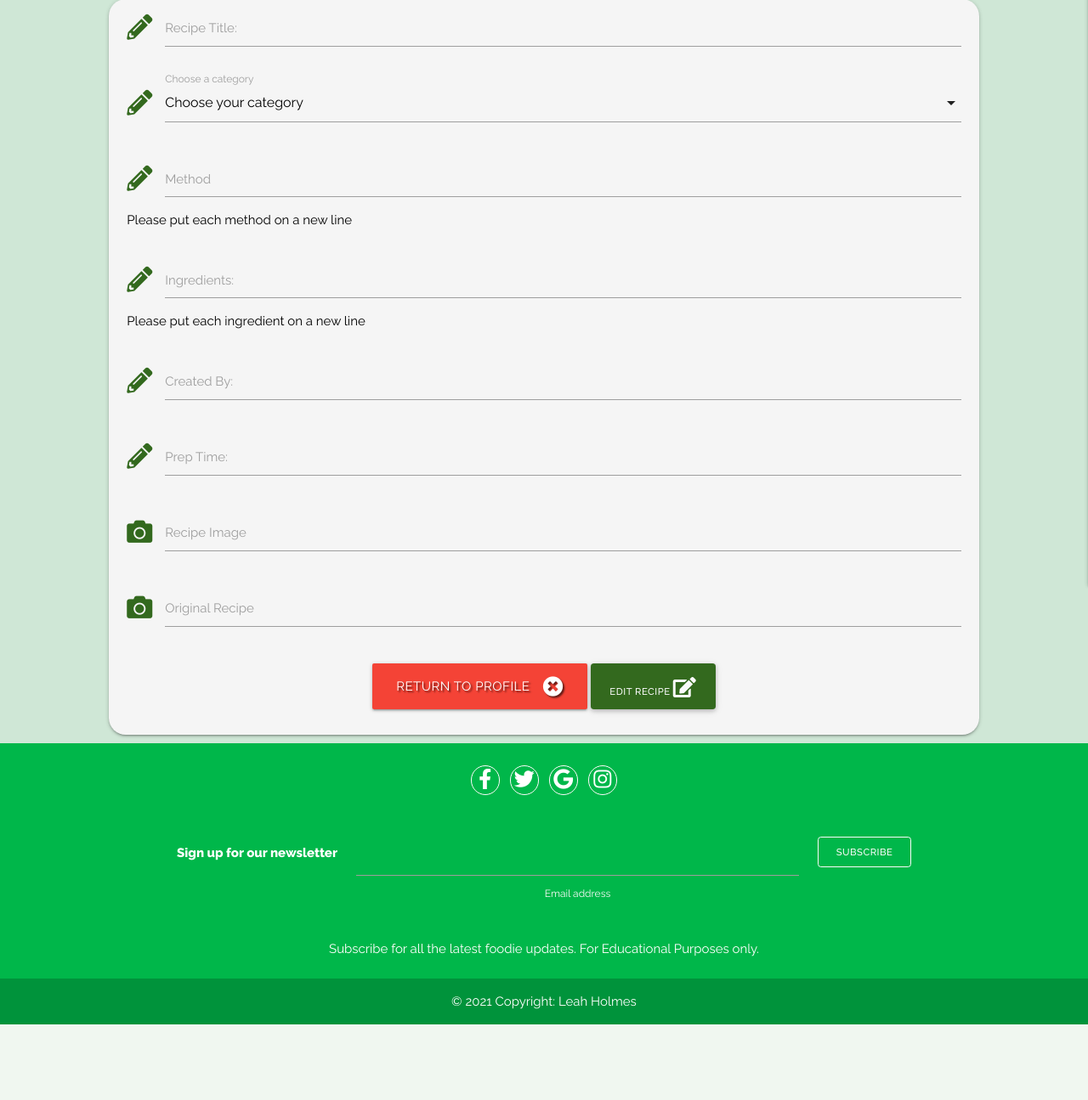
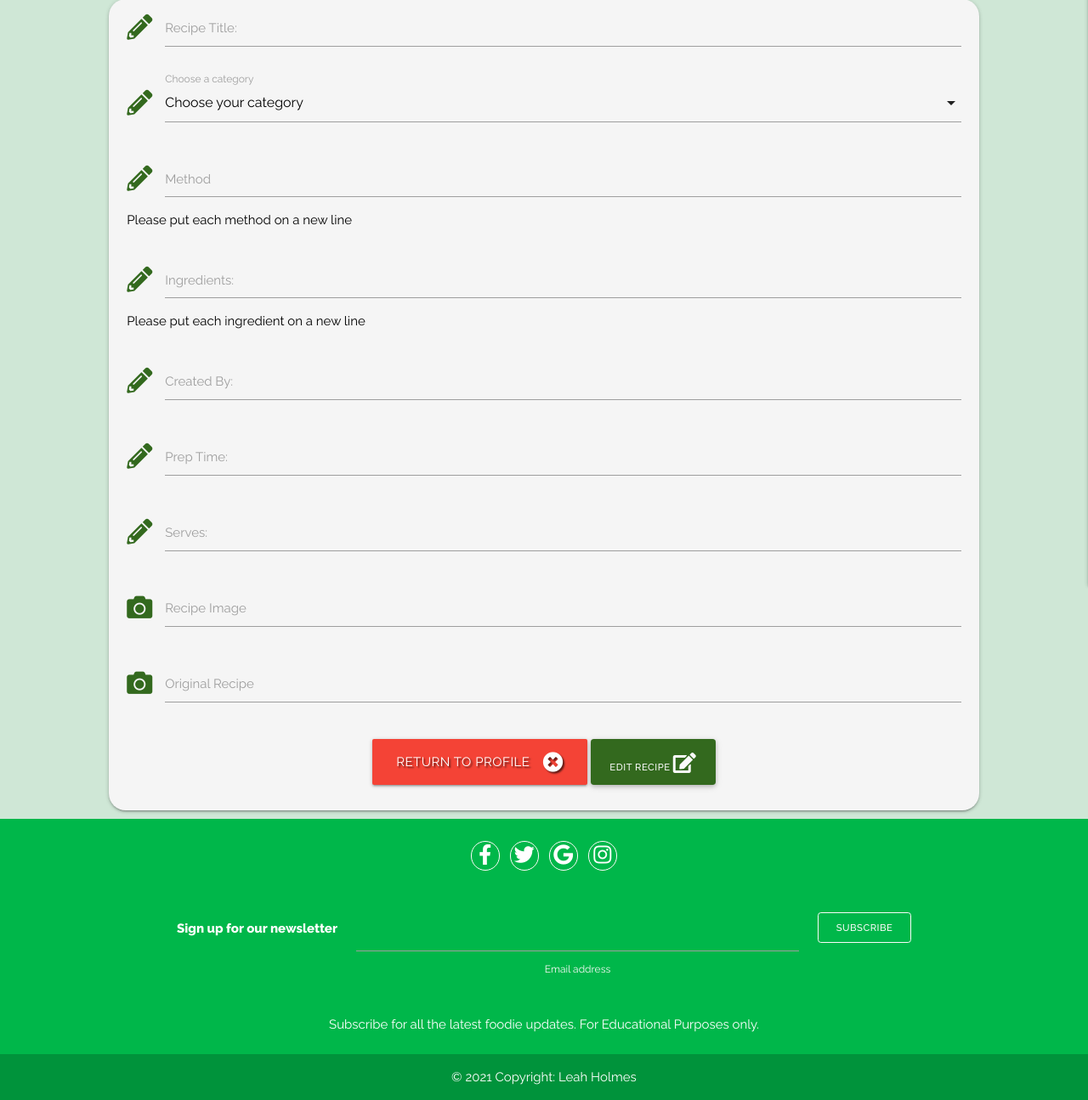
Before and after one commit to Leah1977/familyfavs, a Flask app: template templates/edit_recipe.html in a window 1280 px wide. Shown: the part 171-1466 px from the top of the page at 85% size. Before the commit the page ends 1377 px from the top, so only its background shows below. Run offline with Flask 2, Linux system fonts and the light colour scheme; the template is opened without the code that fills it, so the values that code supplies are empty; some libraries are stand-ins or nearby versions.

Commit message:
add serves category to edit recipe

```diff
--- a/templates/create_recipe.html
+++ b/templates/create_recipe.html
@@ -68,8 +68,8 @@
         <div class="row">
             <div class="input-field col s12">
                 <i class="fas fa-pencil-alt prefix light-green-text text-darken-4"></i>
-                <input id="created_by" name="created_by" minlength ="5" maxlength="50" type="text" class="validate" required>
-                <label for="created_by">Created By:</label>
+                <input id="created_by" name="created_by" minlength ="5" maxlength="50" type="number" class="validate" required>
+                <label for="created_by">Serves:</label>
             </div>
         </div>
 
--- a/templates/edit_recipe.html
+++ b/templates/edit_recipe.html
@@ -68,6 +68,15 @@
             </div>
         </div>
 
+        <!-- Recipe Serves -->
+        <div class="row">
+            <div class="input-field col s12">
+                <i class="fas fa-pencil-alt prefix light-green-text text-darken-4"></i>
+                <input id="created_by" name="created_by" minlength ="5" maxlength="50" type="number" class="validate" required>
+                <label for="created_by">Serves:</label>
+            </div>
+        </div>
+
         <!-- Add url image link to recipe -->
         <div class="row">
             <div class="input-field col s12">
```
